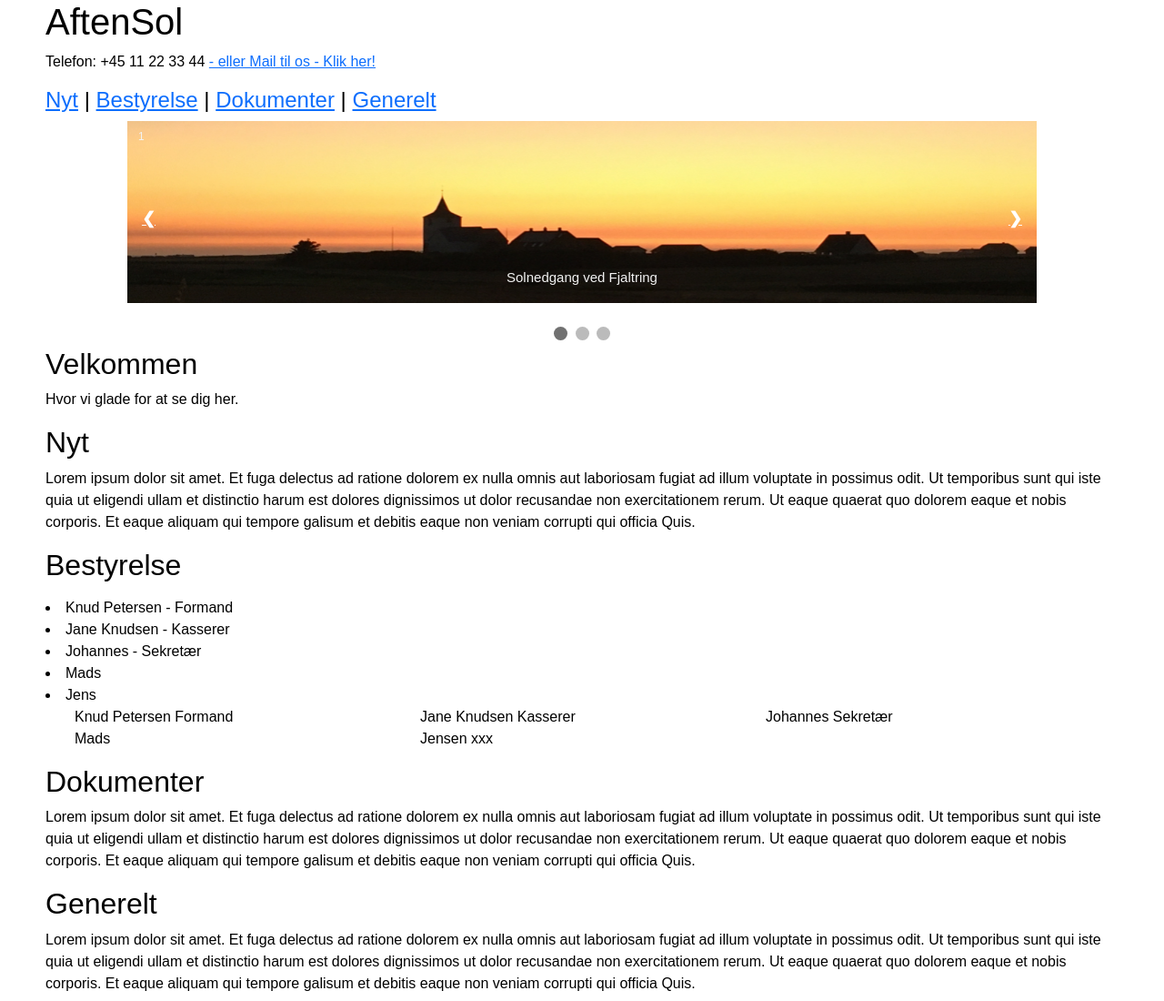
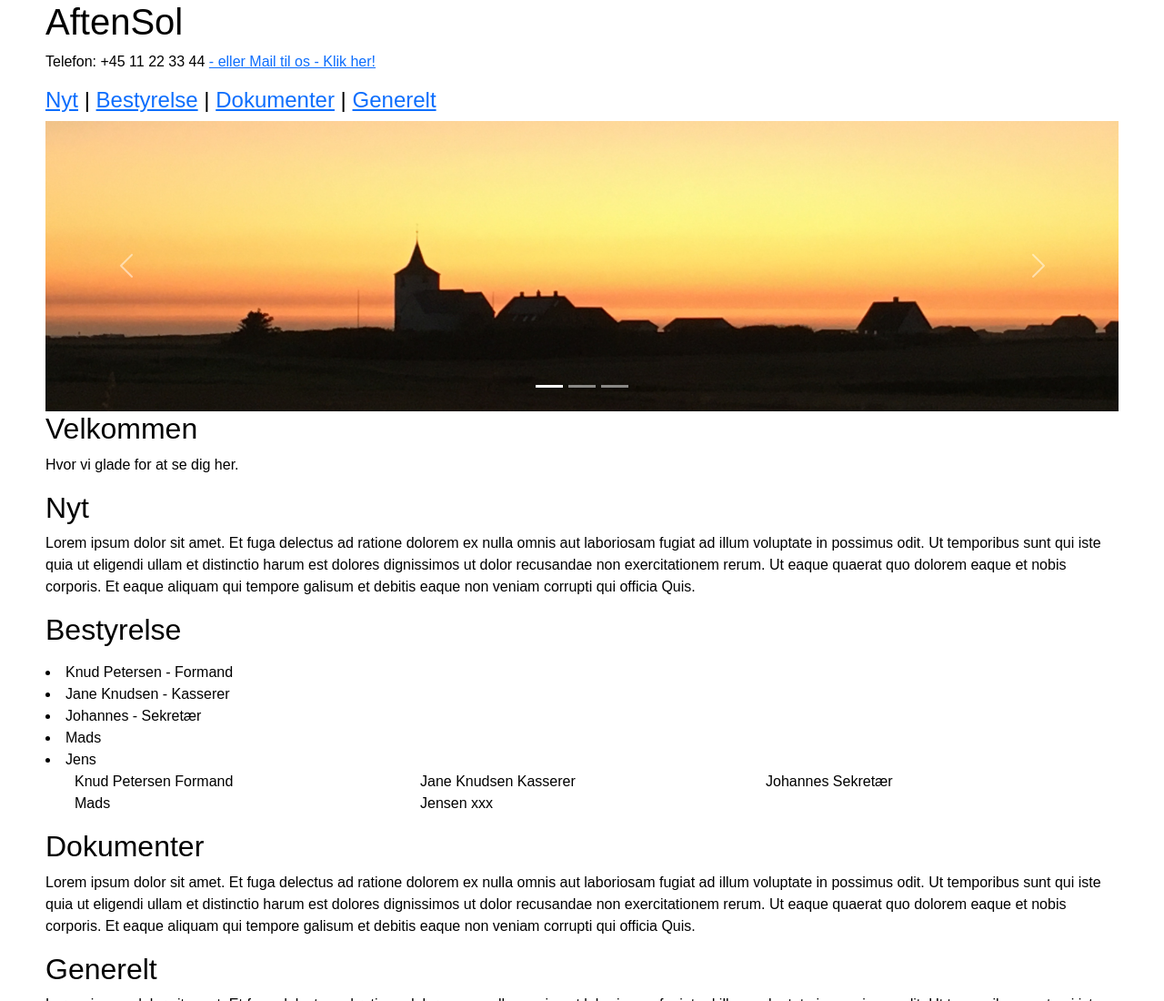
Before and after one commit to AnkeretDK/AnkeretDK.github.io, a website: page index.html in a window 1280 px wide. Shown: the top 1100 px of the page at 91% size. Drawn offline with nearby package versions, Linux system fonts and the light colour scheme.

Commit message:
Med Caroussel

```diff
--- a/index.html
+++ b/index.html
@@ -45,88 +45,32 @@
         </div>
     </header>
     <body>
-
-    <!-- Slideshow container -->
-    <div class="slideshow-container">
-
-        <!-- Full-width images with number and caption text -->
-        <div class="mySlides">
-          <div class="numbertext">1</div>
-          <img src="IMG-1.jpg" style="width:100%" height = "200">
-          <div class="text">Solnedgang ved Fjaltring</div>
-        </div>
-
-        <div class="mySlides">
-          <div class="numbertext">2</div>
-          <img src="IMG-2.jpeg" style="width:100%" height = "200">
-          <div class="text">Gullfoss, Island</div>
-        </div>
-
-        <div class="mySlides">
-          <div class="numbertext">3</div>
-          <img src="IMG-3.jpeg" style="width:100%" height = "200">
-          <div class="text"></div>
-        </div>
-
-        <!-- Next and previous buttons -->
-        <a class="prev" onclick="plusSlides(-1)">&#10094;</a>
-        <a class="next" onclick="plusSlides(1)">&#10095;</a>
-      </div>
-      <br>
-
-      <!-- The dots/circles -->
-      <div style="text-align:center">
-        <span class="dot" onclick="currentSlide(1)"></span>
-        <span class="dot" onclick="currentSlide(2)"></span>
-        <span class="dot" onclick="currentSlide(3)"></span>
-      </div>
-
-      <script>
-        let slideIndex = 1;
-        showSlides(slideIndex);
-        // showSlides2secs(slideIndex);
-
-        // Next/previous controls
-        function plusSlides(n) {
-          showSlides(slideIndex += n);
-        }
-
-        // Thumbnail image controls
-        function currentSlide(n) {
-          showSlides(slideIndex = n);
-        }
-
-        function showSlides(n) {
-          let i;
-          let slides = document.getElementsByClassName("mySlides");
-          let dots = document.getElementsByClassName("dot");
-          if (n > slides.length) {slideIndex = 1}
-          if (n < 1) {slideIndex = slides.length}
-          for (i = 0; i < slides.length; i++) {
-            slides[i].style.display = "none";
-          }
-
-          for (i = 0; i < dots.length; i++) {
-          dots[i].className = dots[i].className.replace(" active", "");
-          }
-
-          slides[slideIndex-1].style.display = "block";
-          dots[slideIndex-1].className += " active";
-        }
-
-        function showSlides2secs() {
-        let i;
-        let slides = document.getElementsByClassName("mySlides");
-        for (i = 0; i < slides.length; i++) {
-            slides[i].style.display = "none";
-        }
-        slideIndex++;
-        if (slideIndex > slides.length) {slideIndex = 1}
-        slides[slideIndex-1].style.display = "block";
-        setTimeout(showSlides, 2000); // Change image every 2 seconds
-        }
-
-        </script>
+        <div id="carouselExampleIndicators" class="carousel slide">
+            <div class="carousel-indicators">
+              <button type="button" data-bs-target="#carouselExampleIndicators" data-bs-slide-to="0" class="active" aria-current="true" aria-label="Slide 1"></button>
+              <button type="button" data-bs-target="#carouselExampleIndicators" data-bs-slide-to="1" aria-label="Slide 2"></button>
+              <button type="button" data-bs-target="#carouselExampleIndicators" data-bs-slide-to="2" aria-label="Slide 3"></button>
+            </div>
+            <div class="carousel-inner">
+              <div class="carousel-item active">
+                <img src="IMG-1.jpg" class="d-block w-100" alt="...">
+              </div>
+              <div class="carousel-item">
+                <img src="IMG-2.jpeg" class="d-block w-100" alt="...">
+              </div>
+              <div class="carousel-item">
+                <img src="IMG-3.jpeg" class="d-block w-100" alt="...">
+              </div>
+            </div>
+            <button class="carousel-control-prev" type="button" data-bs-target="#carouselExampleIndicators" data-bs-slide="prev">
+              <span class="carousel-control-prev-icon" aria-hidden="true"></span>
+              <span class="visually-hidden">Previous</span>
+            </button>
+            <button class="carousel-control-next" type="button" data-bs-target="#carouselExampleIndicators" data-bs-slide="next">
+              <span class="carousel-control-next-icon" aria-hidden="true"></span>
+              <span class="visually-hidden">Next</span>
+            </button>
+          </div>
 
         <h2>Velkommen</h2>
         <p>
```
